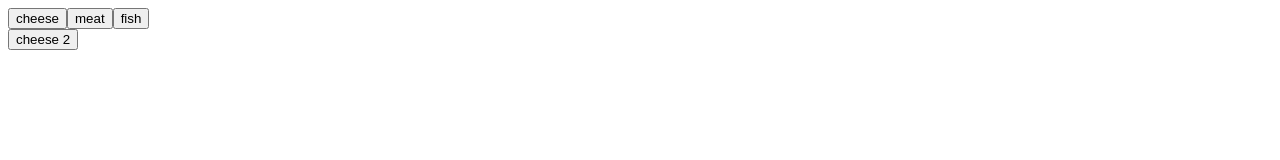
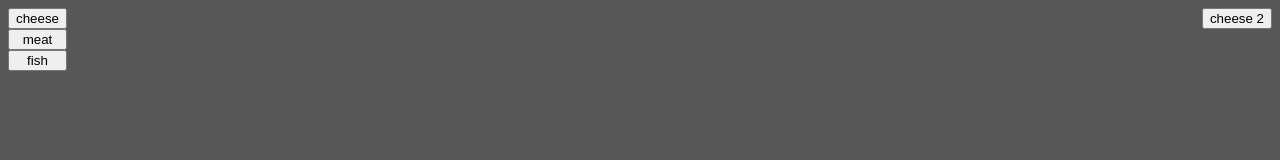
Before and after one commit to Erwin-Feld/lieferando-kontor, a plain HTML site: page index.html in a window 1280 px wide. Both pictures are taken after a click on the button "cheese". Drawn offline with Linux system fonts and the light colour scheme.

Commit message:
added files

```diff
--- a/crud.liferando.js
+++ b/crud.liferando.js
@@ -5,6 +5,7 @@ const itemsDb = [
 ];
 
 const shoppingCard = [];
+
 
 function renderItemsDb(itemsDb, shoppingCard) {
   const container = document.createElement("div");
@@ -25,8 +26,6 @@ function renderItemsDb(itemsDb, shoppingCard) {
   });
 }
 
-// FIXME
-// add correctly renderShoppingCard
 function renderShoppingCard(shoppingCard) {
   // delete check
   const cardContainer = document.querySelector(".card-container");
@@ -102,6 +101,8 @@ function addToShoppingCard() {
   } else {
     /* append item */
     shoppingCard.push(itemsDb[itemIndexId]);
+
+    console.log(shoppingCard)
     // renderShoppingCard(shoppingCard);
     // render basket
     renderShoppingCard(shoppingCard);
@@ -189,7 +190,6 @@ function delOfShoppingCard() {
 
     /*
     //TODO
-    fix delete from shopping card
 
     how to pass arguments from outer function
 
--- a/style.css
+++ b/style.css
@@ -1,5 +1,21 @@
+body {
+    background-color: rgb(88, 87, 87);
+}
 
 .container {
     display: flex;
+    /* flex-direction: column; */
+    justify-content: space-between;
+}
+
+.db-container {
+    display: flex;
     flex-direction: column;
 }
+
+
+
+.card-container {
+    display: flex;
+    flex-direction: column;
+}
```
Also changed, not shown: script.js (+22 -18 lines), 1 other file.
